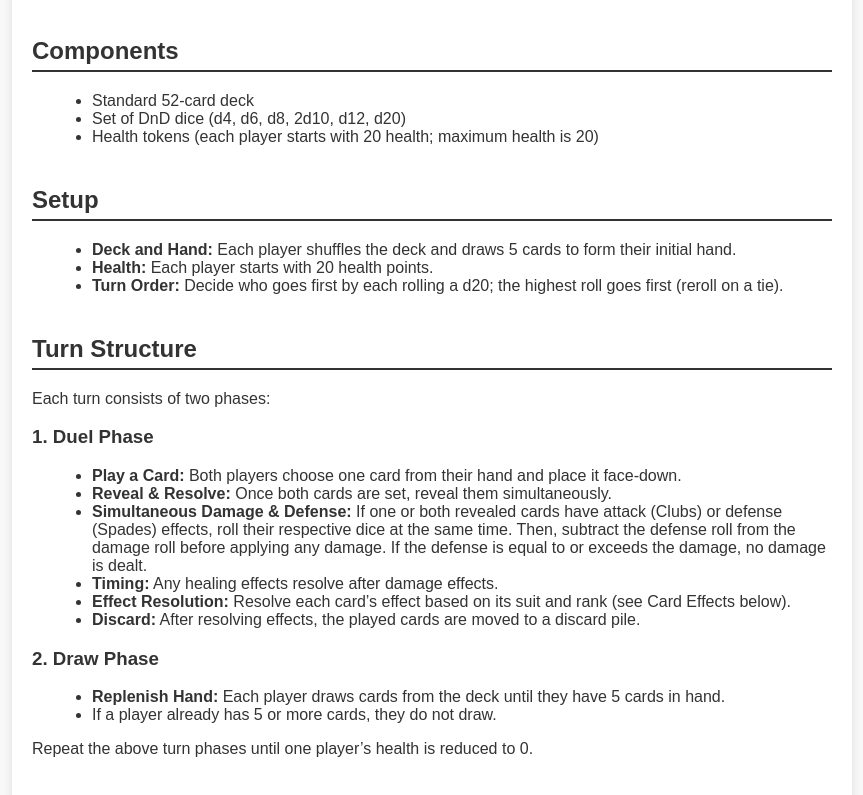
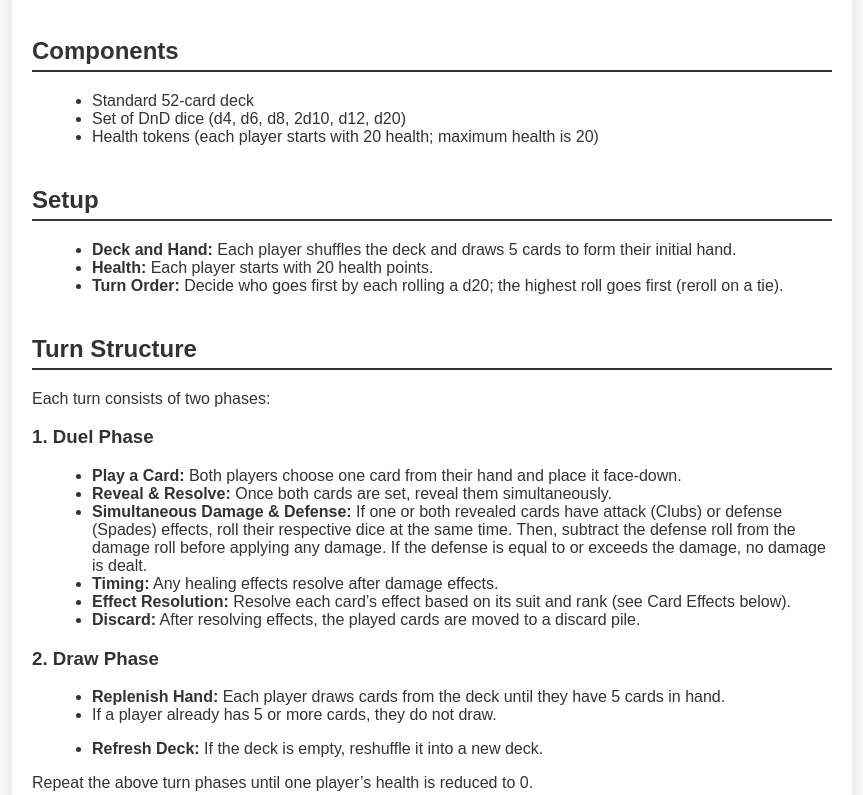
Before and after one commit to exploratorystudios/diceduel, a plain HTML site: page index.html in a window 1280 px wide. Shown: the part 149-944 px from the top of the page, without its empty margins (208-1071 px from the left). Drawn offline with Linux system fonts and the light colour scheme.

Commit message:
Add files via upload

```diff
--- a/index.html
+++ b/index.html
@@ -120,6 +120,9 @@
       <ul>
         <li><strong>Replenish Hand:</strong> Each player draws cards from the deck until they have 5 cards in hand.</li>
         <li>If a player already has 5 or more cards, they do not draw.</li>
+      </ul>
+      <ul>
+        <li><strong>Refresh Deck:</strong> If the deck is empty, reshuffle it into a new deck.</li>
       </ul>
       <p>Repeat the above turn phases until one player’s health is reduced to 0.</p>
     </section>
```
Also changed, not shown: 1 other file.
